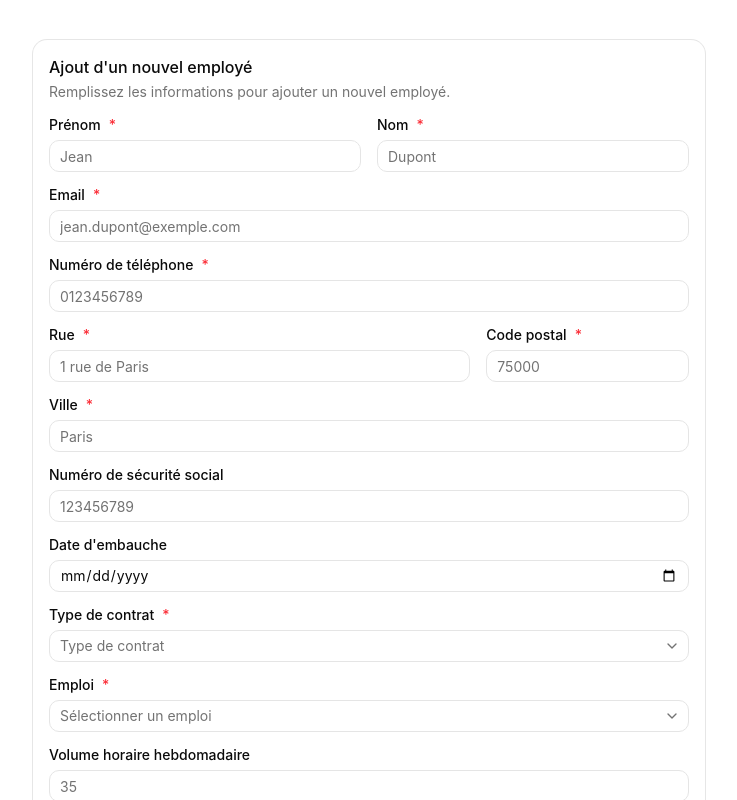
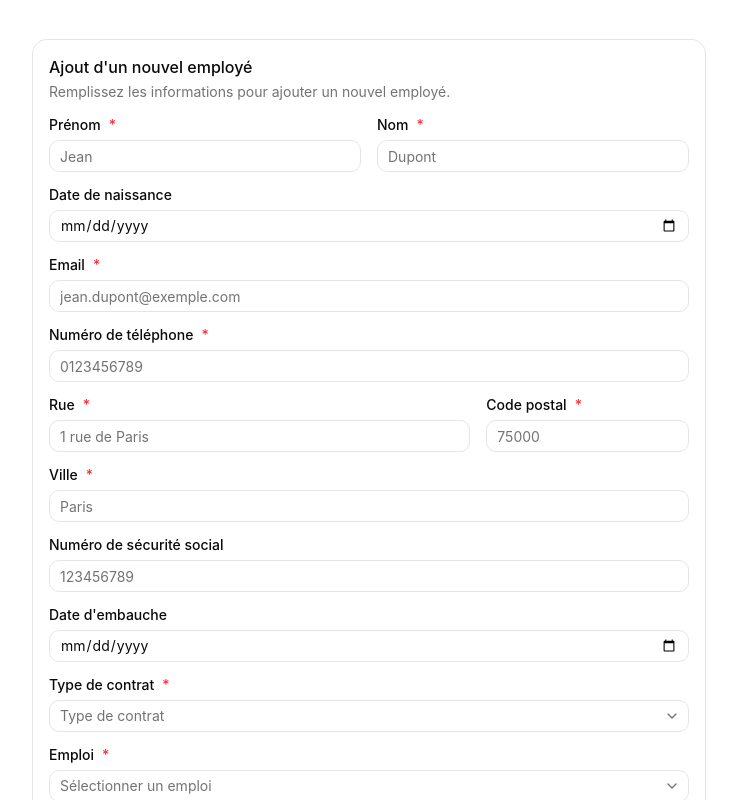
Before and after one commit to romainauthier-1/unitable-frontend-desktop, a Next.js app: page /createEmployee in a window 1280 px wide. Shown: the top 800 px of the page, without its empty margins (271-1008 px from the left). Built offline with nearby package versions, Linux system fonts and the light colour scheme.

Commit message:
add birthDate

```diff
--- a/pages/createEmployee.js
+++ b/pages/createEmployee.js
@@ -31,9 +31,9 @@ export default function CreateEmployee() {
 	const initialFormState = {
 		firstName: "",
 		lastName: "",
+		birthDate: "",
 		email: "",
 		secuNumber: "",
-		startDate: "",
 		address: {
 			street: "",
 			city: "",
@@ -126,6 +126,16 @@ export default function CreateEmployee() {
 									required
 								/>
 							</div>
+						</div>
+
+						<div className="space-y-2">
+							<Label htmlFor="birthDate">Date de naissance</Label>
+							<Input
+								id="birthDate"
+								type="date"
+								value={formData.birthDate}
+								onChange={handleChange}
+							/>
 						</div>
 
 						<div className="space-y-2">
```
